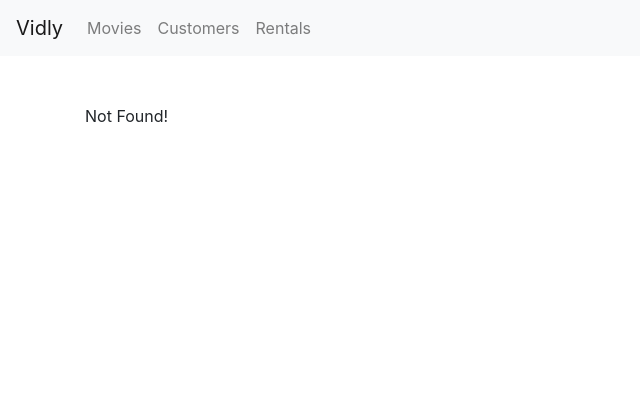
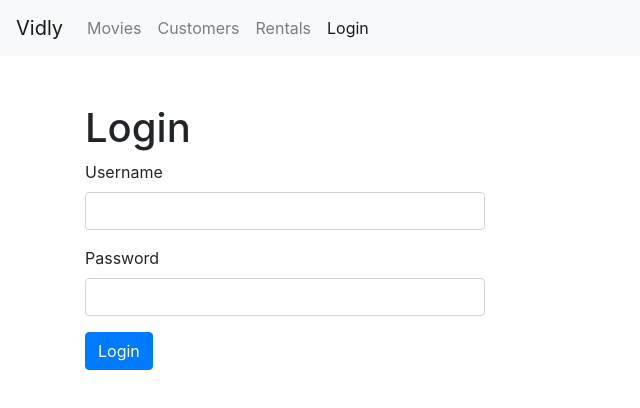
Before and after one commit to satyam-dev/react_vidly, a React (Create React App) app: page /login in a window 1280 px wide. Before the commit this address led to /not-found. Shown: the top 408 px of the page, without its empty margins (0-640 px from the left). Built offline with nearby package versions, Linux system fonts and the light colour scheme.

Commit message:
basic form validations

```diff
--- a/src/App.js
+++ b/src/App.js
@@ -7,6 +7,7 @@
 import Navbar from "./components/common/navbar";
 import NotFound from "./components/notFound";
 import MoviesForm from "./components/moviesForm";
+import LoginForm from "./components/loginForm";
 function App() {
   return (
     <React.Fragment>
@@ -14,6 +15,7 @@
       <main className="container">
         <Switch>
           <Route path="/movies/:id" component={MoviesForm}></Route>
+          <Route path="/login" component={LoginForm}></Route>
           <Route path="/movies" component={Movies}></Route>
           <Route path="/customers" component={Customers}></Route>
           <Route path="/rentals" component={Rentals}></Route>
--- /dev/null
+++ b/src/components/common/input.jsx
@@ -0,0 +1,19 @@
+import React from "react";
+const Input = ({ value, label, name, onChange, type, error }) => {
+  return (
+    <div className="form-group">
+      <label htmlFor={name}>{label}</label>
+      <input
+        id={name}
+        className="form-control"
+        value={value}
+        name={name}
+        type={type}
+        onChange={onChange}
+      />
+      {error && <div className="alert alert-danger mt-2">{error}</div>}
+    </div>
+  );
+};
+
+export default Input;
--- a/src/components/common/navbar.jsx
+++ b/src/components/common/navbar.jsx
@@ -21,6 +21,11 @@
               Rentals
             </NavLink>
           </li>
+          <li className="nav-item">
+            <NavLink className="nav-link" to="/login">
+              Login
+            </NavLink>
+          </li>
         </ul>
       </div>
     </nav>
--- /dev/null
+++ b/src/components/loginForm.jsx
@@ -0,0 +1,69 @@
+import React, { Component } from "react";
+import Input from "./common/input";
+class LoginForm extends Component {
+  state = {
+    account: { username: "", password: "" },
+    errors: {}, // keys as account keys, values as error string
+  };
+  handleChange = ({ currentTarget: input }) => {
+    const account = { ...this.state.account };
+    account[input.name] = input.value;
+    this.setState({ account });
+  };
+  handleSubmit = (e) => {
+    e.preventDefault();
+    const errors = this.validate();
+    console.log(errors);
+    this.setState({ errors: errors || {} });
+    if (errors) return;
+    // Call database request
+  };
+  validate = () => {
+    const errors = {};
+    const {
+      account: { username, password },
+    } = this.state;
+
+    if (username.trim() === "") {
+      errors.username = "Username is required!";
+    }
+    if (password.trim() === "") {
+      errors.password = "Password is required!";
+    }
+    return Object.keys(errors).length ? errors : null;
+  };
+  render() {
+    const {
+      account: { username, password },
+      errors,
+    } = this.state;
+    return (
+      <div>
+        <h1>Login</h1>
+        <form onSubmit={this.handleSubmit} style={{ maxWidth: "400px" }}>
+          <div className="form-group">
+            <Input
+              name="username"
+              type="text"
+              value={username}
+              onChange={this.handleChange}
+              label="Username"
+              error={errors.username}
+            />
+            <Input
+              name="password"
+              type="password"
+              value={password}
+              onChange={this.handleChange}
+              label="Password"
+              error={errors.password}
+            />
+          </div>
+          <button className="btn btn-primary">Login</button>
+        </form>
+      </div>
+    );
+  }
+}
+
+export default LoginForm;
```
